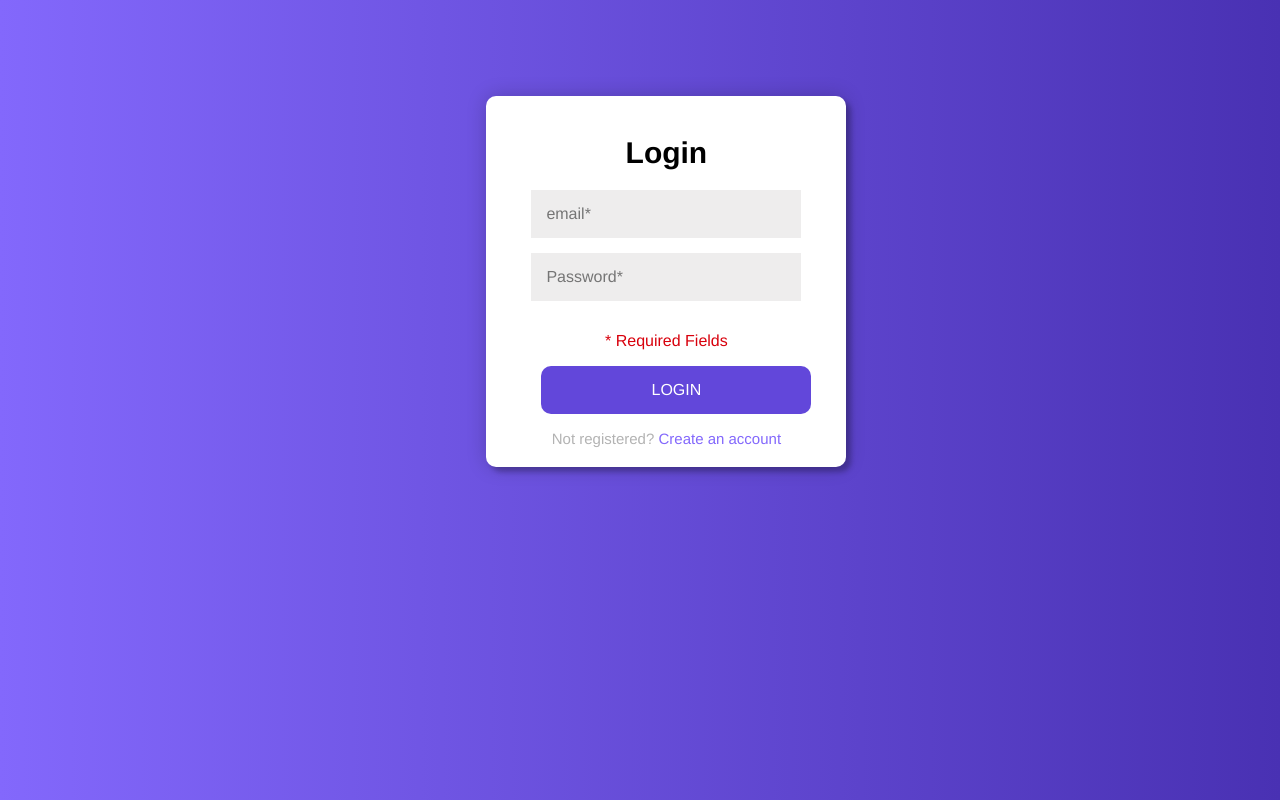
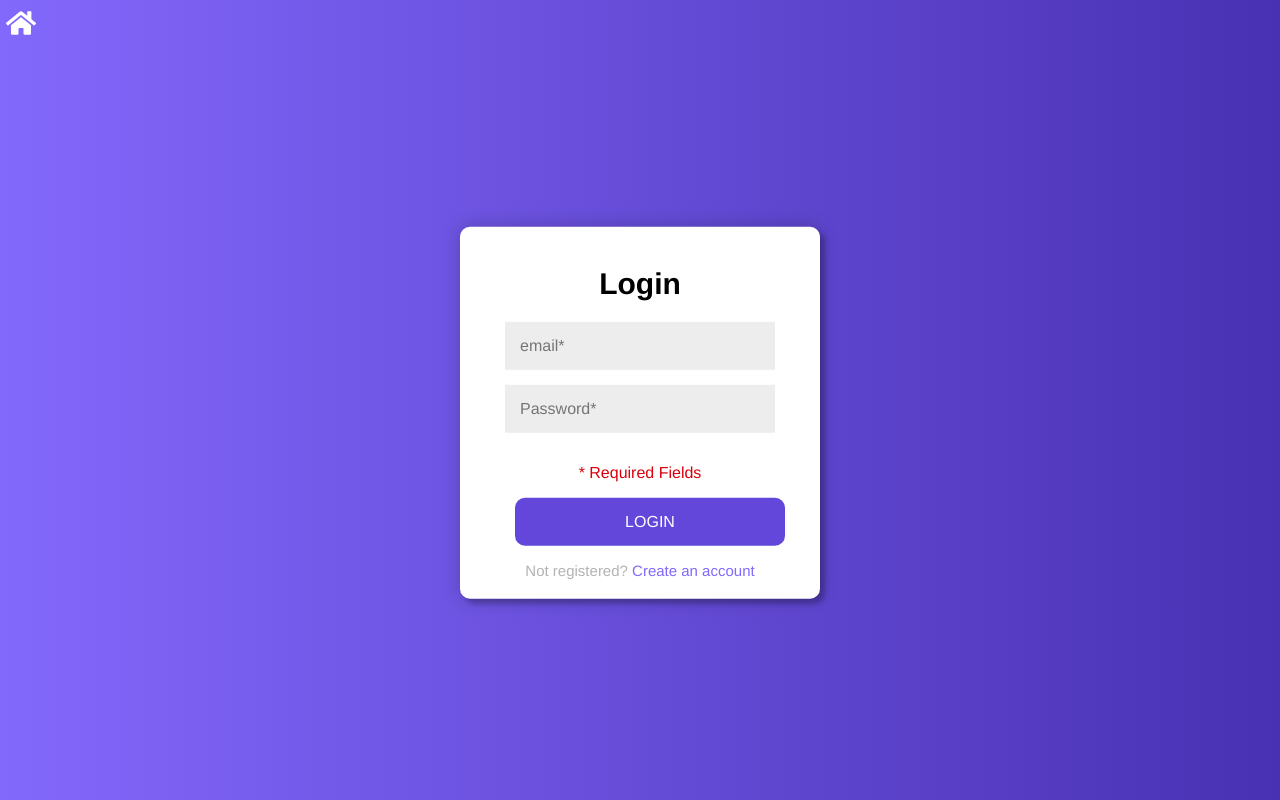
Before and after one commit to raghusodani/covid-data-task, a React (Create React App) app: page /login in a window 1280 px wide. Built offline with nearby package versions, Linux system fonts and the light colour scheme.

Commit message:
added home

```diff
--- a/package.json
+++ b/package.json
@@ -3,6 +3,9 @@
   "version": "0.1.0",
   "private": true,
   "dependencies": {
+    "@fortawesome/fontawesome-svg-core": "^1.2.35",
+    "@fortawesome/free-solid-svg-icons": "^5.15.3",
+    "@fortawesome/react-fontawesome": "^0.1.14",
     "@hookform/resolvers": "^2.4.0",
     "@testing-library/jest-dom": "^5.11.10",
     "@testing-library/react": "^11.2.5",
@@ -11,6 +14,7 @@
     "react": "^17.0.2",
     "react-dom": "^17.0.2",
     "react-hook-form": "^7.2.1",
+    "react-icons": "^4.2.0",
     "react-redux": "^7.2.3",
     "react-router-dom": "^5.2.0",
     "react-scripts": "4.0.3",
--- a/src/components/dashboard/dash.js
+++ b/src/components/dashboard/dash.js
@@ -1,5 +1,5 @@
 import React, { useState } from 'react';
-import Axios from 'axios';
+import { FaHome } from 'react-icons/fa';
 import './dashStyle.css';
 
 function Dash() {
--- a/src/components/homepage/homeStyle.css
+++ b/src/components/homepage/homeStyle.css
@@ -14,14 +14,19 @@ body {
 
 .home-page {
   width: 360px;
-  position: absolute;
-  left: 38%;
-  top: 25%;
+  padding: 10% 0 0;
+  margin: auto;
+}
+
+.form {
+  position: relative;
+  top: 50%;
+  transform: translateY(50%);
   z-index: 1;
   background: #ffffff;
-  border-radius: 10px;
   max-width: 360px;
-  padding: 20px 45px;
+  margin: 0 auto 100px;
+  padding: 45px;
   text-align: center;
   box-shadow: 0 0 20px 0 rgba(0, 0, 0, 0.2), 5px 5px 5px 0 rgba(0, 0, 0, 0.24);
 }
--- a/src/components/homepage/homepage.js
+++ b/src/components/homepage/homepage.js
@@ -31,10 +31,12 @@ function Homepage() {
   }
   return (
     <div className='home-page'>
-      <h1>Home</h1>
-      <button onClick={routeChange1}> Login</button>
-      <button onClick={routeChange2}> Register</button>
-      <button onClick={routeChange3}> dashboard</button>
+      <div className='form'>
+        <h1>Home</h1>
+        <button onClick={routeChange1}> Login</button>
+        <button onClick={routeChange2}> Register</button>
+        <button onClick={routeChange3}> dashboard</button>
+      </div>
     </div>
   );
 }
--- a/src/components/login/logStyle.css
+++ b/src/components/login/logStyle.css
@@ -7,6 +7,14 @@ body {
   font-family: Helvetica, sans-serif;
 }
 
+.btnHome {
+  position: absolute;
+  top: 8px;
+  left: 6px;
+  color: white;
+  font-size: 30px;
+}
+
 .login-page h1 {
   font-family: Helvetica, sans-serif;
   font-size: 30px;
@@ -14,19 +22,19 @@ body {
 
 .login-page {
   width: 360px;
-  /* padding: 10% 0 0; */
-  /* margin: auto; */
+  padding: 10% 0 0;
+  margin: auto;
 }
 
 .form {
-  position: absolute;
-  left: 38%;
-  top: 25%;
+  position: relative;
+  top: 50%;
+  transform: translateY(50%);
   z-index: 1;
   background: #ffffff;
-  border-radius: 10px;
   max-width: 360px;
-  padding: 20px 45px;
+  margin: 0 auto 100px;
+  padding: 45px;
   text-align: center;
   box-shadow: 0 0 20px 0 rgba(0, 0, 0, 0.2), 5px 5px 5px 0 rgba(0, 0, 0, 0.24);
 }
--- a/src/components/login/login.js
+++ b/src/components/login/login.js
@@ -1,4 +1,5 @@
 import React, { useState } from 'react';
+import { FaHome } from 'react-icons/fa';
 import { Redirect, useHistory } from 'react-router-dom';
 import Axios from 'axios';
 import './logStyle.css';
@@ -27,7 +28,11 @@ function Login() {
     });
   }
   return (
-    <div className='login-page form'>
+    <div className='login-page'>
+      <a className='btnHome' href='/'>
+        <FaHome />
+      </a>
+      <div className='form'>
         <h1> Login </h1>
         <form
           className='login-form'
@@ -59,6 +64,7 @@ function Login() {
           </p>
         </form>
       </div>
+    </div>
   );
 }
 
--- a/src/components/register/RegisterPage.js
+++ b/src/components/register/RegisterPage.js
@@ -1,5 +1,5 @@
 import React, { useEffect, useState } from 'react';
-
+import { FaHome } from 'react-icons/fa';
 import Axios from 'axios';
 import './regStyle.css';
 
@@ -110,6 +110,9 @@ function RegisterPage() {
 
   return (
     <div className='register-form'>
+      <a className='btnHome' href='/'>
+        <FaHome />
+      </a>
       <form className='form' onSubmit={submitForm}>
         <h1> Register </h1>
         <input
--- a/src/components/register/regStyle.css
+++ b/src/components/register/regStyle.css
@@ -4,7 +4,16 @@
 
 body {
   background-image: linear-gradient(90deg, #8368fc, #4931b3);
+  overflow: hidden;
   font-family: Helvetica, sans-serif;
+}
+
+.btnHome {
+  position: absolute;
+  top: 8px;
+  left: 6px;
+  color: white;
+  font-size: 30px;
 }
 
 .register-page h1 {
@@ -14,14 +23,14 @@ body {
 
 .register-page {
   width: 360px;
-  /* padding: 10% 0 0; */
-  /* margin: auto; */
+  padding: 10% 0 0;
+  margin: auto;
 }
 
 .form {
-  position: absolute;
-  left: 38%;
-  top: 12%;
+  position: relative;
+  top: 50%;
+  transform: translateY(25%);
   z-index: 1;
   background: #ffffff;
   border-radius: 10px;
```
Also changed, not shown: 1 other file (tests, documents, lock files or other folders). Lines whose indentation alone changed are shown as unchanged.
